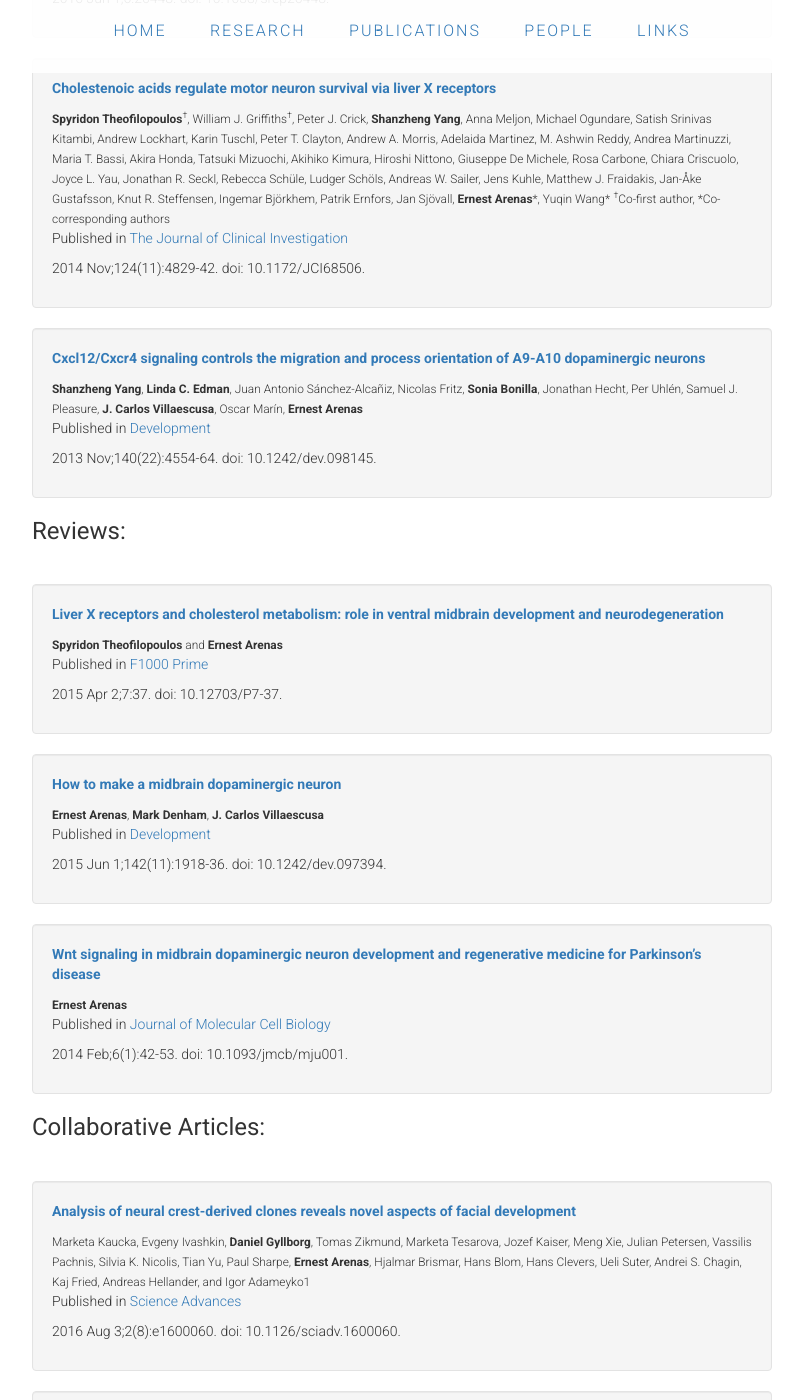
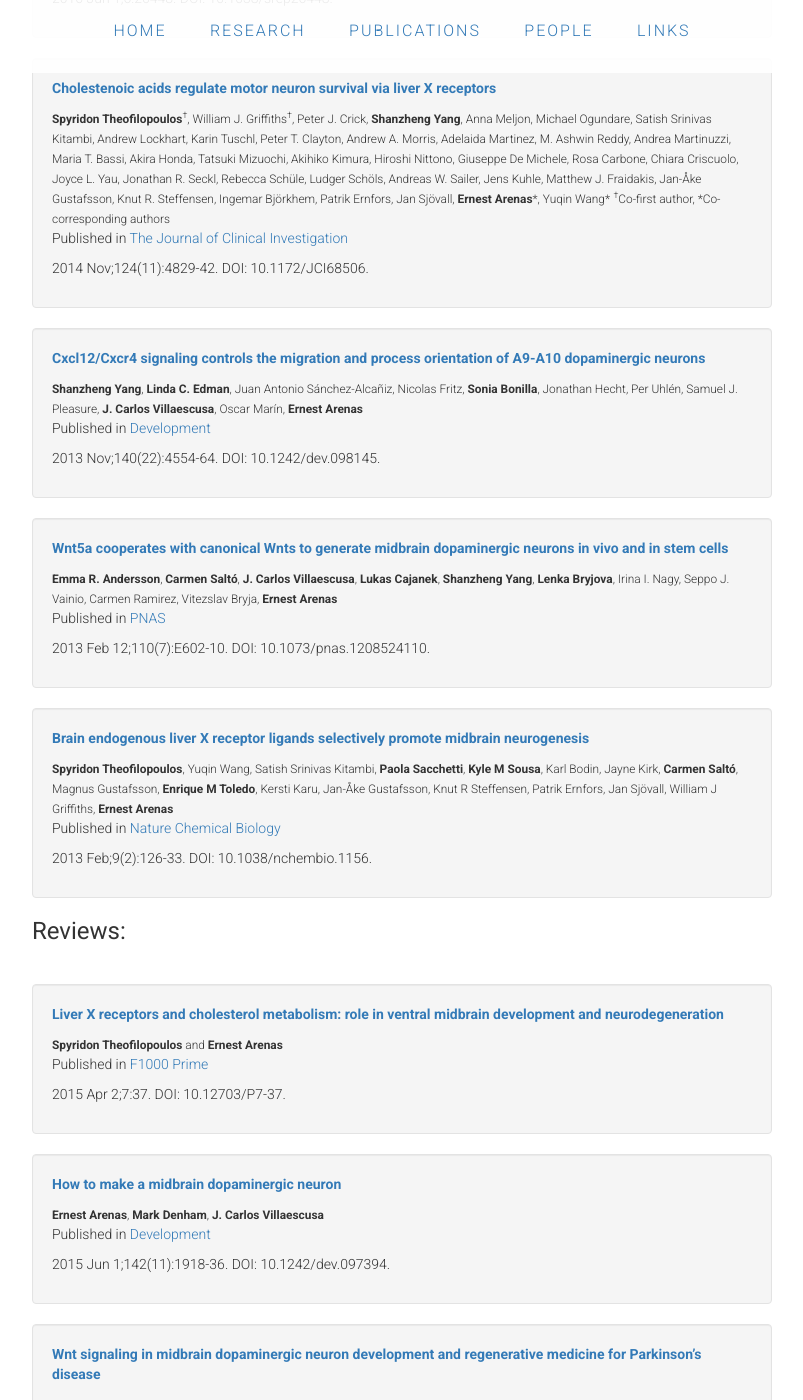
Before and after one commit to ArenasLab/arenaslab.github.io, a Jekyll site: the page publications/index.html, which Jekyll copies as it is, in a window 1280 px wide and 1400 px high, scrolled down 918 px. Shown: the whole window, without its empty margins (238-1041 px from the left). Built offline with Jekyll 4.4.1, drawn with Linux system fonts in a browser that asks for light colours; some of the changed text lies outside the part shown.

Commit message:
Update index.html

```diff
--- a/publications/index.html
+++ b/publications/index.html
@@ -73,7 +73,7 @@
                     Published in <a href="http://www.cell.com/cell/fulltext/S0092-8674(16)31309-5">Cell</a>
                   </p>
                   <p>
-                    2016 Oct 6;167(2):566-580.e19. doi: 10.1016/j.cell.2016.09.027.
+                    2016 Oct 6;167(2):566-580.e19. DOI: 10.1016/j.cell.2016.09.027.
                   </p>
                   <p>Supporting <a href="http://linnarssonlab.org/ventralmidbrain/">data and visualizations</a>.</p>
                 </div>
@@ -94,7 +94,7 @@
                     Published in <a href="http://emboj.embopress.org/content/35/18/1963.long">The EMBO Journal</a>
                   </p>
                   <p>
-                    2016 Sep 15;35(18):1963-78. doi: 10.15252/embj.201593725.
+                    2016 Sep 15;35(18):1963-78. DOI: 10.15252/embj.201593725.
                   </p>
 
                 </div>
@@ -114,7 +114,7 @@
                     Published in <a href="http://www.nature.com/articles/srep26448">Scientific Reports</a>
                   </p>
                   <p>
-                    2016 Jun 1;6:26448. doi: 10.1038/srep26448.
+                    2016 Jun 1;6:26448. DOI: 10.1038/srep26448.
                   </p>
 
                 </div>
@@ -140,7 +140,7 @@
                     Published in <a href="http://www.jci.org/articles/view/68506">The Journal of Clinical Investigation</a>
                   </p>
                   <p>
-                    2014 Nov;124(11):4829-42. doi: 10.1172/JCI68506.
+                    2014 Nov;124(11):4829-42. DOI: 10.1172/JCI68506.
                   </p>
 
                 </div>
@@ -162,18 +162,56 @@
                     Published in <a href="http://dev.biologists.org/content/140/22/4554.long">Development</a>
                   </p>
                   <p>
-                    2013 Nov;140(22):4554-64. doi: 10.1242/dev.098145.
+                    2013 Nov;140(22):4554-64. DOI: 10.1242/dev.098145.
                   </p>
 
                 </div>
               </li>
             </div>
 
+            <div class="well">
+              <li class="media">
+                <div class="media-body">
 
+                  <strong class="media-heading">
+                    <a href="http://www.pnas.org/content/110/7/E602.long">Wnt5a cooperates with canonical Wnts to generate midbrain dopaminergic neurons in vivo and in stem cells</a>
+                  </strong>
+                    <p></p>
+                  <small><b>Emma R. Andersson</b>, <b>Carmen Saltó</b>,  <b>J. Carlos Villaescusa</b>, <b>Lukas Cajanek</b>, <b>Shanzheng Yang</b>, <b>Lenka Bryjova</b>, Irina I. Nagy, Seppo J. Vainio, Carmen Ramirez, Vitezslav Bryja, <b>Ernest Arenas</b></small>
 
+                  <p>
+                    Published in <a href="http://www.pnas.org/content/110/7/E602.long">PNAS</a>
+                  </p>
+                  <p>
+                    2013 Feb 12;110(7):E602-10. DOI: 10.1073/pnas.1208524110.
+                  </p>
 
+                </div>
+              </li>
+            </div>
 
+            <div class="well">
+              <li class="media">
+                <div class="media-body">
 
+                  <strong class="media-heading">
+                    <a href="http://www.nature.com/nchembio/journal/v9/n2/full/nchembio.1156.html">Brain endogenous liver X receptor ligands selectively promote midbrain neurogenesis</a>
+                  </strong>
+                    <p></p>
+                  <small><b>Spyridon Theofilopoulos</b>, Yuqin Wang, Satish Srinivas Kitambi, <b>Paola Sacchetti</b>, <b>Kyle M Sousa</b>, Karl Bodin,
+                    Jayne Kirk, <b>Carmen Saltó</b>, Magnus Gustafsson, <b>Enrique M Toledo</b>, Kersti Karu, Jan-Åke Gustafsson, Knut R Steffensen,
+                    Patrik Ernfors, Jan Sjövall, William J Griffiths, <b>Ernest Arenas</b></small>
+
+                  <p>
+                    Published in <a href="http://www.nature.com/nchembio/journal/v9/n2/full/nchembio.1156.html">Nature Chemical Biology</a>
+                  </p>
+                  <p>
+                    2013 Feb;9(2):126-33. DOI: 10.1038/nchembio.1156.
+                  </p>
+
+                </div>
+              </li>
+            </div>
 
 
 
@@ -210,7 +248,7 @@
                     Published in <a href="http://f1000.com/prime/reports/pubmed/26097711">F1000 Prime</a>
                   </p>
                   <p>
-                    2015 Apr 2;7:37. doi: 10.12703/P7-37.
+                    2015 Apr 2;7:37. DOI: 10.12703/P7-37.
                   </p>
 
                 </div>
@@ -231,7 +269,7 @@
                     Published in <a href="http://dev.biologists.org/content/142/11/1918.long">Development</a>
                   </p>
                   <p>
-                    2015 Jun 1;142(11):1918-36. doi: 10.1242/dev.097394.
+                    2015 Jun 1;142(11):1918-36. DOI: 10.1242/dev.097394.
                   </p>
 
                 </div>
@@ -252,7 +290,7 @@
                     Published in <a href="https://academic.oup.com/jmcb/article-lookup/doi/10.1093/jmcb/mju001">Journal of Molecular Cell Biology</a>
                   </p>
                   <p>
-                    2014 Feb;6(1):42-53. doi: 10.1093/jmcb/mju001.
+                    2014 Feb;6(1):42-53. DOI: 10.1093/jmcb/mju001.
                   </p>
 
                 </div>
@@ -311,7 +349,7 @@
                     Published in <a href="http://advances.sciencemag.org/content/2/8/e1600060">Science Advances</a>
                   </p>
                   <p>
-                    2016 Aug 3;2(8):e1600060. doi: 10.1126/sciadv.1600060.
+                    2016 Aug 3;2(8):e1600060. DOI: 10.1126/sciadv.1600060.
                   </p>
 
                 </div>
@@ -331,7 +369,7 @@
                     Published in <a href="http://science.sciencemag.org/content/352/6291/1326.long">Science</a>
                   </p>
                   <p>
-                    2016 Jun 10;352(6291):1326-9. doi: 10.1126/science.aaf6463.
+                    2016 Jun 10;352(6291):1326-9. DOI: 10.1126/science.aaf6463.
                   </p>
                   <p>Supporting <a href="http://linnarssonlab.org/oligodendrocytes/">data and visualiztion</a></p>
                 </div>
@@ -352,7 +390,7 @@
                     Published in <a href="http://www.sciencedirect.com/science/article/pii/S2213671116000655">Stem Cell Reports</a>
                   </p>
                   <p>
-                    2016 Apr 12;6(4):607-17. doi: 10.1016/j.stemcr.2016.02.014.
+                    2016 Apr 12;6(4):607-17. DOI: 10.1016/j.stemcr.2016.02.014.
                   </p>
 
                 </div>
@@ -373,7 +411,7 @@
                     Published in <a href="http://www.jneurosci.org/content/35/39/13385.long">The Journal of Neuroscience</a>
                   </p>
                   <p>
-                    2015 Sep 30;35(39):13385-401. doi: 10.1523/JNEUROSCI.1722-15.2015.
+                    2015 Sep 30;35(39):13385-401. DOI: 10.1523/JNEUROSCI.1722-15.2015.
                   </p>
 
                 </div>
@@ -397,7 +435,7 @@
                     Published in <a href="http://www.sciencedirect.com/science/article/pii/S0092867414002207">Cell</a>
                   </p>
                   <p>
-                    2014 Apr 10;157(2):313-28. doi: 10.1016/j.cell.2014.02.021.
+                    2014 Apr 10;157(2):313-28. DOI: 10.1016/j.cell.2014.02.021.
                   </p>
 
                 </div>
@@ -418,7 +456,7 @@
                     Published in <a href="http://online.liebertpub.com/doi/abs/10.1089/neu.2013.3067">Journal of Neurotrauma</a>
                   </p>
                   <p>
-                    2014 Mar 15;31(6):565-81. doi: 10.1089/neu.2013.3067.
+                    2014 Mar 15;31(6):565-81. DOI: 10.1089/neu.2013.3067.
                   </p>
 
                 </div>
@@ -439,7 +477,51 @@
                     Published in <a href="http://journals.plos.org/plosone/article?id=10.1371/journal.pone.0082095">PLoS ONE</a>
                   </p>
                   <p>
-                    2013 Dec 2;8(12):e82095. doi: 10.1371/journal.pone.0082095.
+                    2013 Dec 2;8(12):e82095. DOI: 10.1371/journal.pone.0082095.
+                  </p>
+
+                </div>
+              </li>
+            </div>
+
+            <div class="well">
+              <li class="media">
+                <div class="media-body">
+
+                  <strong class="media-heading">
+                    <a href="http://www.pnas.org/content/110/16/E1524.long">Neural progenitors organize in small-world networks to promote cell proliferation</a>
+                  </strong>
+                    <p></p>
+                  <small>Seth Malmersjö, Paola Rebellato, Erik Smedler, Henrike Planert, Shigeaki Kanatani,
+                    Isabel Liste, Evanthia Nanou, Hampus Sunner, Shaimaa Abdelhady, Songbai Zhang, Michael Andäng,
+                    Abdeljabbar El Manira, Gilad Silberberg, <b>Ernest Arenas</b>, and Per Uhlén</small>
+
+                  <p>
+                    Published in <a href="http://www.pnas.org/content/110/16/E1524.long">PNAS</a>
+                  </p>
+                  <p>
+                    2013 Apr 16;110(16):E1524-32. DOI: 10.1073/pnas.1220179110.
+                  </p>
+
+                </div>
+              </li>
+            </div>
+
+            <div class="well">
+              <li class="media">
+                <div class="media-body">
+
+                  <strong class="media-heading">
+                    <a href="http://online.liebertpub.com/doi/abs/10.1089/neu.2012.2613">The Ryk receptor is expressed in glial and fibronectin-expressing cells after spinal cord injury</a>
+                  </strong>
+                    <p></p>
+                  <small>Pau González, Carmen María Fernández-Martos, <b>Ernest Arenas</b>, and Francisco Javier Rodríguez</small>
+
+                  <p>
+                    Published in <a href="http://online.liebertpub.com/doi/abs/10.1089/neu.2012.2613">Journal of Neurotrauma</a>
+                  </p>
+                  <p>
+                    2013 May 15;30(10):806-17. DOI: 10.1089/neu.2012.2613.
                   </p>
 
                 </div>
@@ -469,47 +551,7 @@
 
 
 
-             <div class="well">
-              <li class="media">
-                <div class="media-body">
-                  <h4>ARTICLE TYPE</h4>
-                  <strong class="media-heading">
-                    <a href="LINK TO WEBPAGE">ARTICLE TITLE</a>
-                  </strong>
-                    <p></p>
-                  <small>AUTHORS</small>
 
-                  <p>
-                    Published in <a href="LINK TO WEBPAGE">JOURNAL TITLE</a>
-                  </p>
-                  <p>
-                    DATE, JOURNAL REFERENCE, DOI
-                  </p>
-                  <p>SUPPORTING LINKS <a href="LINK">TEXT</a></p>
-                </div>
-              </li>
-            </div>
-
-             <div class="well">
-              <li class="media">
-                <div class="media-body">
-                  <h4>ARTICLE TYPE</h4>
-                  <strong class="media-heading">
-                    <a href="LINK TO WEBPAGE">ARTICLE TITLE</a>
-                  </strong>
-                    <p></p>
-                  <small>AUTHORS</small>
-
-                  <p>
-                    Published in <a href="LINK TO WEBPAGE">JOURNAL TITLE</a>
-                  </p>
-                  <p>
-                    DATE, JOURNAL REFERENCE, DOI
-                  </p>
-                  <p>SUPPORTING LINKS <a href="LINK">TEXT</a></p>
-                </div>
-              </li>
-            </div>
 
             <!-- BELOW IS TEMPLATE FOR ADDING PUBLICATIONS
 
```
